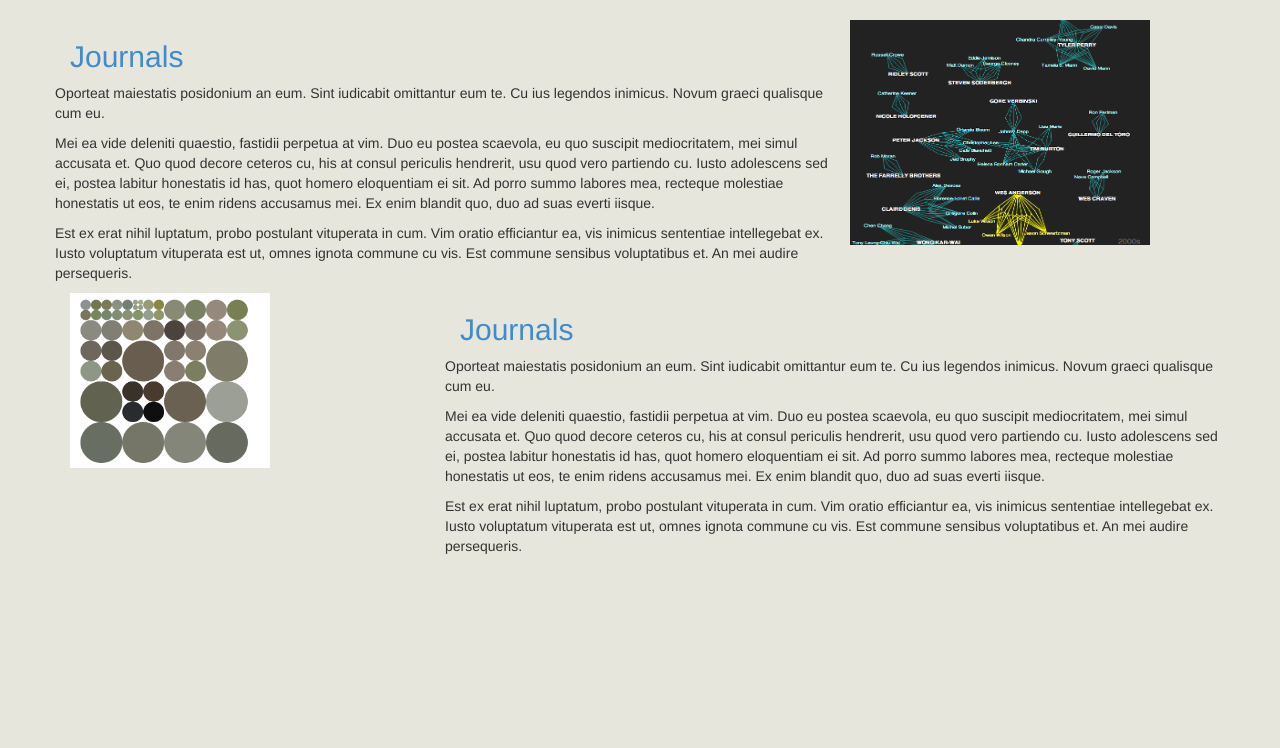
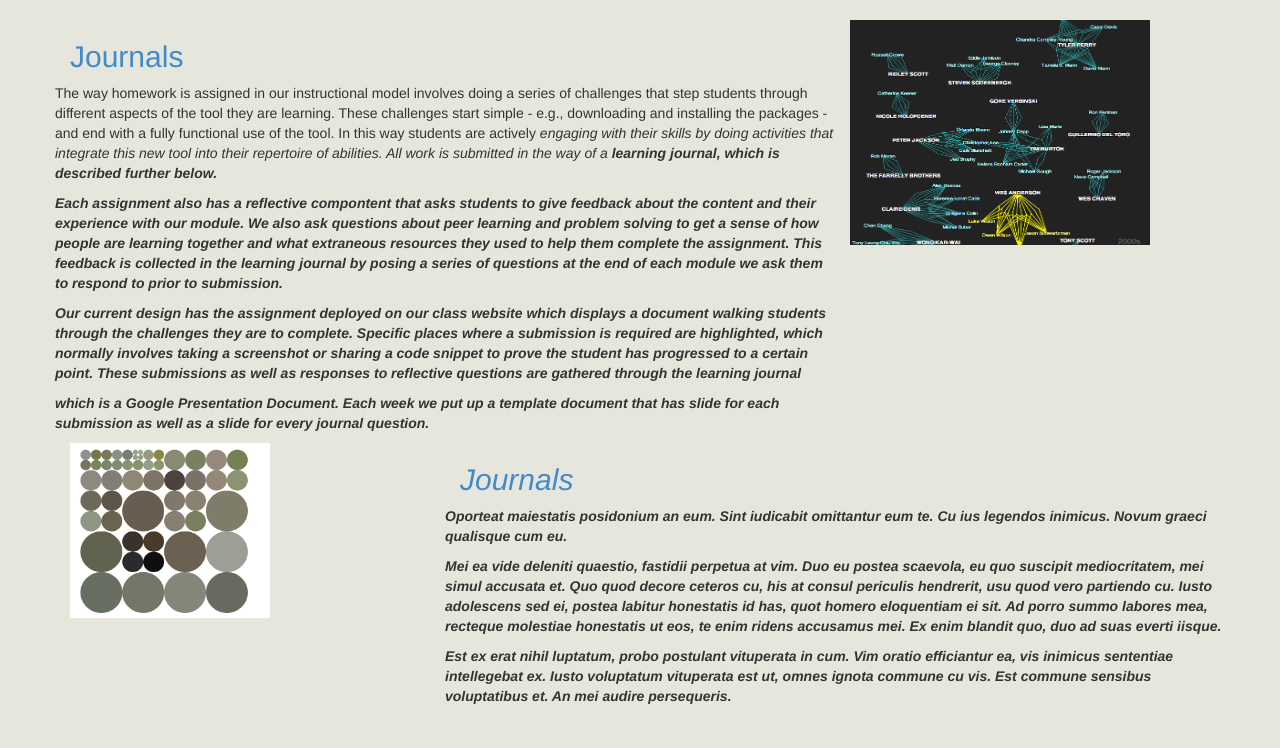
Before and after one commit to wannabeCitizen/RP-D3, a Flask app: page /journal in a window 1280 px wide. Shown: the part 52-800 px from the top of the page. Run offline with Flask 2, Linux system fonts and the light colour scheme; some libraries are stand-ins or nearby versions.

Commit message:
Added some text to journal.html

```diff
--- a/Web Site/templates/journal.html
+++ b/Web Site/templates/journal.html
@@ -64,14 +64,14 @@
 				<div class="row">
 
 
-					<p>Oporteat maiestatis posidonium an eum. Sint iudicabit omittantur eum te. Cu ius legendos inimicus. Novum graeci qualisque cum eu.</p>
+					<p>The way homework is assigned in our instructional model involves doing a series of challenges that step students through different aspects of the tool they are learning.  These challenges start simple - e.g., downloading and installing the packages - and end with a fully functional use of the tool.  In this way students are actively <em> engaging<em> with their skills by <em>doing</em> activities that integrate this new tool into their repertoire of abilities.  All work is submitted in the way of a <b>learning journal<b>, which is described further below.</p>
 
 
-					<p>Mei ea vide deleniti quaestio, fastidii perpetua at vim. Duo eu postea scaevola, eu quo suscipit mediocritatem, mei simul accusata et. Quo quod decore ceteros cu, his at consul periculis hendrerit, usu quod vero partiendo cu. Iusto adolescens sed ei, postea labitur honestatis id has, quot homero eloquentiam ei sit. Ad porro summo labores mea, recteque molestiae honestatis ut eos, te enim ridens accusamus mei. Ex enim blandit quo, duo ad suas everti iisque.</p>
+					<p>Each assignment also has a reflective compontent that asks students to give feedback about the content and their experience with our module.  We also ask questions about peer learning and problem solving to get a sense of how people are learning together and what extraneous resources they used to help them complete the assignment.  This feedback is collected in the learning journal by posing a series of questions at the end of each module we ask them to respond to prior to submission.</p>
 
 
 
-					<p>Est ex erat nihil luptatum, probo postulant vituperata in cum. Vim oratio efficiantur ea, vis inimicus sententiae intellegebat ex. Iusto voluptatum vituperata est ut, omnes ignota commune cu vis. Est commune sensibus voluptatibus et. An mei audire persequeris.</p>
+					<p>Our current design has the assignment deployed on our class website which displays a document walking students through the challenges they are to complete.  Specific places where a submission is required are highlighted, which normally involves taking a screenshot or sharing a code snippet to prove the student has progressed to a certain point.  These submissions as well as responses to reflective questions are gathered through the <b>learning journal<p> which is a Google Presentation Document.  Each week we put up a template document that has slide for each submission as well as a slide for every journal question.</p>
 				</div>
 			</div>
 
```
